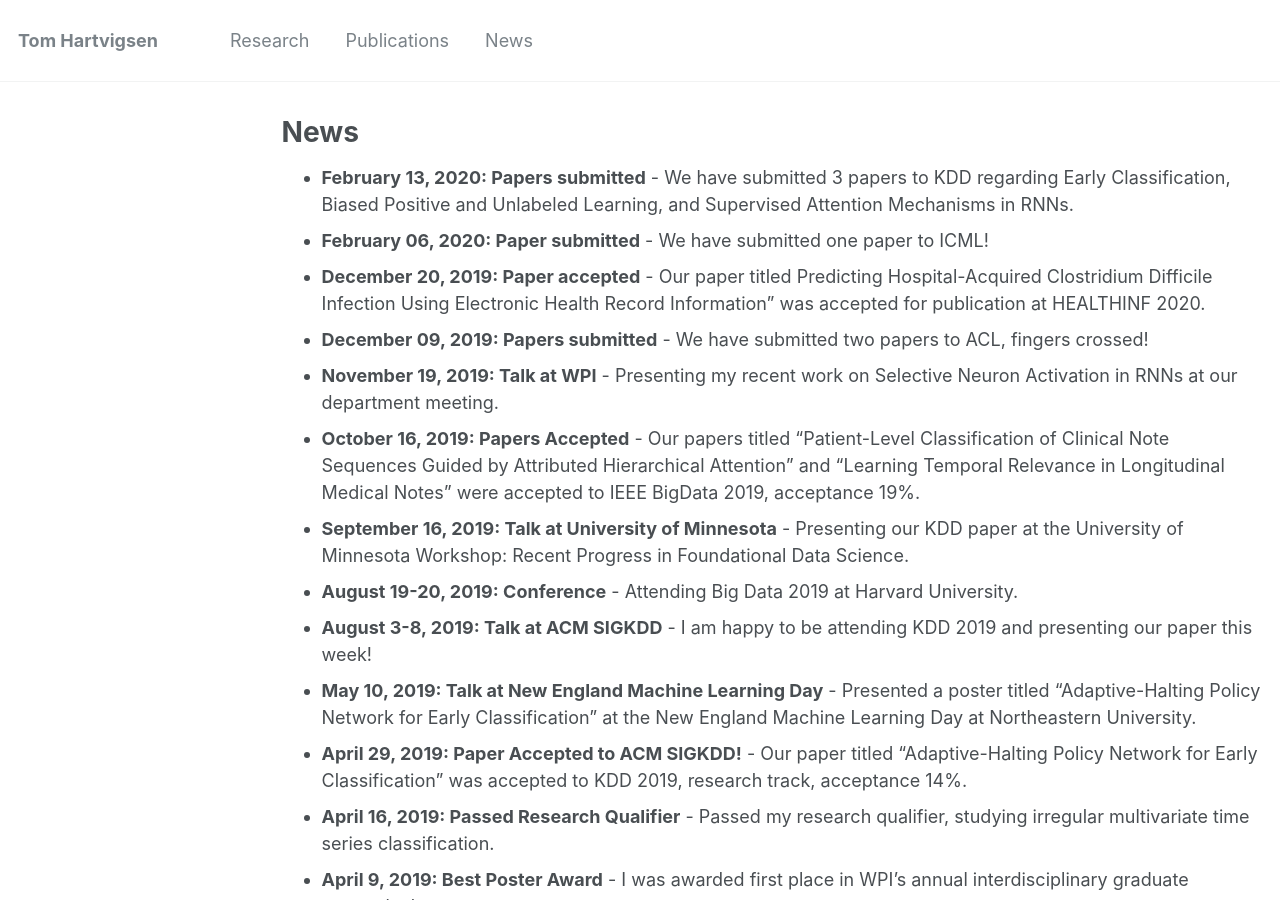
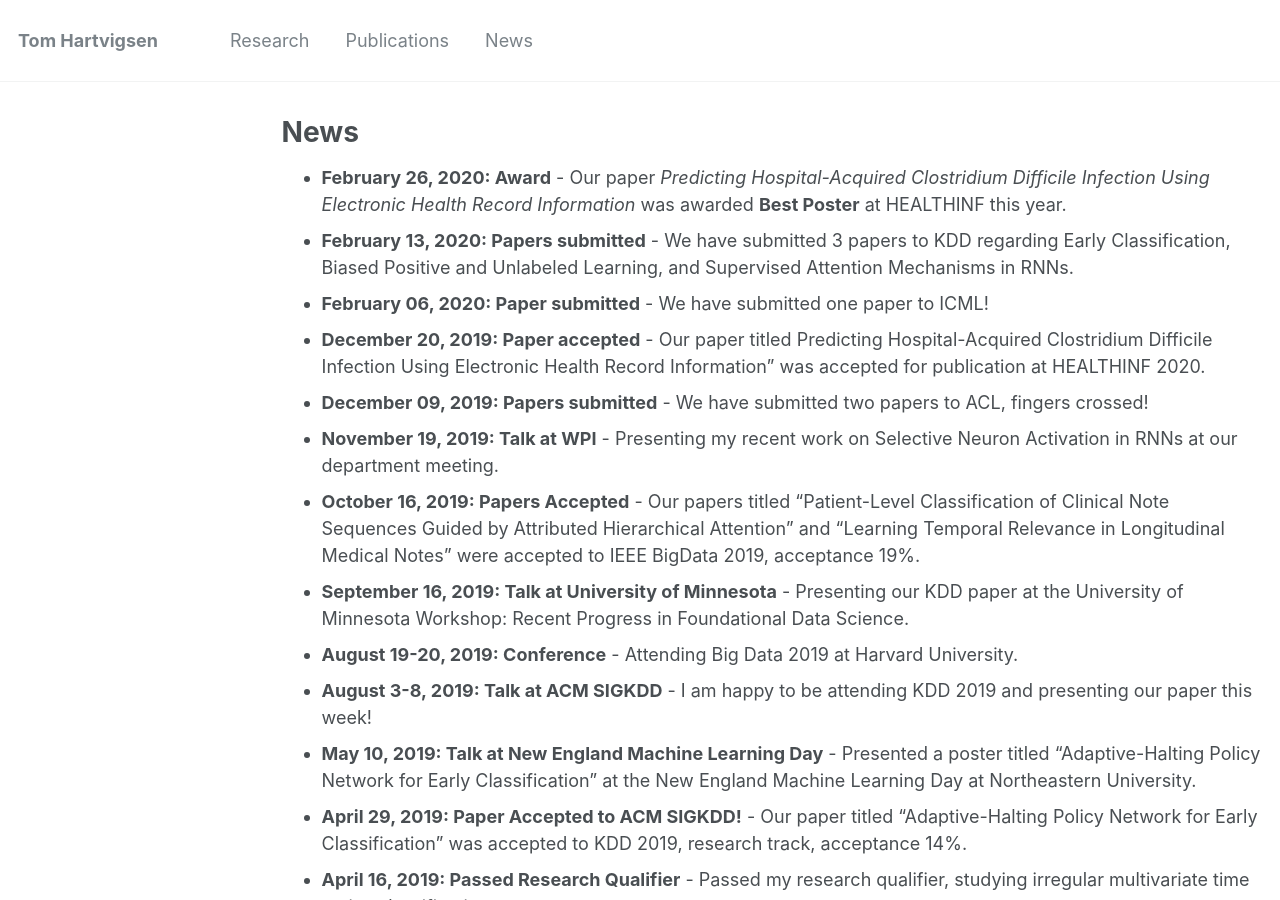
Before and after one commit to Thartvigsen/thartvigsen.github.io, a Jekyll site: the page built from _pages/news.md, in a window 1280 px wide and 900 px high. Built offline with Jekyll 4.4.1, drawn with Linux system fonts in a browser that asks for light colours.

Commit message:
best poster award

```diff
--- a/_pages/news.md
+++ b/_pages/news.md
@@ -5,6 +5,7 @@ permalink: /news/
 author_profile: false
 ---
 
+- **February 26, 2020: Award** - Our paper *Predicting Hospital-Acquired Clostridium Difficile Infection Using Electronic Health Record Information* was awarded **Best Poster** at HEALTHINF this year.
 - **February 13, 2020: Papers submitted** - We have submitted 3 papers to KDD regarding Early Classification, Biased Positive and Unlabeled Learning, and Supervised Attention Mechanisms in RNNs.
 - **February 06, 2020: Paper submitted** - We have submitted one paper to ICML!
 - **December 20, 2019: Paper accepted** - Our paper titled Predicting Hospital-Acquired Clostridium Difficile Infection Using Electronic Health Record Information" was accepted for publication at HEALTHINF 2020.
--- /dev/null
+++ b/assets/css/style.scss
@@ -0,0 +1,454 @@
+---
+---
+
+@import "{{ site.theme }}";
+
+body {
+  background-color: #fff;
+  padding:50px;
+  font: 14px/1.5 -apple-system, BlinkMacSystemFont, "Segoe UI", Roboto, Oxygen, Ubuntu, Cantarell, "Fira Sans", "Droid Sans", "Helvetica Neue", Arial, sans-serif, "Apple Color Emoji", "Segoe UI Emoji", "Segoe UI Symbol";
+  color:#595959;
+  font-weight:400;
+}
+
+h1, h2, h3, h4, h5, h6 {
+  color:#222;
+  margin:0 0 20px;
+}
+
+p, ul, ol, table, pre, dl {
+  margin:0 0 20px;
+}
+
+h1, h2, h3 {
+  line-height:1.1;
+}
+
+h1 {
+  font-size:28px;
+  font-weight: 500;
+}
+
+h2 {
+  color:#393939;
+  font-weight: 500;
+}
+
+h3, h4, h5, h6 {
+  color:#494949;
+  font-weight: 500;
+}
+
+a {
+  color:#39c;
+  text-decoration:none;
+}
+
+a:hover {
+  color:#069;
+}
+
+a small {
+  font-size:11px;
+  color:#777;
+  margin-top:-0.3em;
+  display:block;
+}
+
+a:hover small {
+  color:#777;
+}
+
+.wrapper {
+  width:1020px;
+  margin: auto;
+}
+
+blockquote {
+  border-left:1px solid #e5e5e5;
+  margin:0;
+  padding:0 0 0 20px;
+  font-style:italic;
+}
+
+code, pre {
+  font-family:Monaco, Bitstream Vera Sans Mono, Lucida Console, Terminal, Consolas, Liberation Mono, DejaVu Sans Mono, Courier New, monospace;
+  color:#333;
+}
+
+pre {
+  padding:8px 15px;
+  background: #f8f8f8;
+  border-radius:5px;
+  border:1px solid #e5e5e5;
+  overflow-x: auto;
+}
+
+table {
+  width:100%;
+  border-collapse:collapse;
+}
+
+th, td {
+  text-align:left;
+  padding:5px 10px;
+  /*border:1px solid #e5e5e5;*/
+}
+
+dt {
+  color:#444;
+  font-weight:500;
+}
+
+th {
+  color:#444;
+}
+
+img {
+  max-width:100%;
+}
+
+header {
+  /*margin-top:100px;*/
+  width:270px;
+  float:left;
+  position:fixed;
+  -webkit-font-smoothing:subpixel-antialiased;
+}
+
+section {
+  width:700px;
+  float:right;
+  padding-bottom:50px;
+  padding-left:150px;
+  padding-top:50px;
+}
+
+small {
+  font-size:11px;
+}
+
+hr {
+  border:0;
+  background:#e5e5e5;
+  height:1px;
+  margin:0 0 20px;
+}
+
+footer {
+  width:270px;
+  float:left;
+  position:fixed;
+  bottom:50px;
+  -webkit-font-smoothing:subpixel-antialiased;
+}
+
+@media print, screen and (max-width: 960px) {
+
+  div.wrapper {
+    width:auto;
+    margin:0;
+  }
+
+  header, section, footer {
+    float:none;
+    position:static;
+    width:auto;
+  }
+
+  header {
+    padding-right:320px;
+  }
+
+  section {
+    border:1px solid #e5e5e5;
+    border-width:1px 0;
+    padding:20px 0;
+    margin:0 0 20px;
+  }
+
+  header a small {
+    display:inline;
+  }
+
+  header ul {
+    position:absolute;
+    right:50px;
+    top:52px;
+  }
+}
+
+@media print, screen and (max-width: 720px) {
+  body {
+    word-wrap:break-word;
+  }
+
+  header {
+    padding:0;
+  }
+
+  header ul, header p.view {
+    position:static;
+  }
+
+  pre, code {
+    word-wrap:normal;
+  }
+}
+
+@media print, screen and (max-width: 480px) {
+  body {
+    padding:15px;
+  }
+
+  header ul {
+    width:99%;
+  }
+
+  header li, header ul li + li + li {
+    width:33%;
+  }
+}
+
+@media print {
+  body {
+    padding:0.4in;
+    font-size:12pt;
+    color:#444;
+  }
+}
+
+sidenav
+{
+  position: fixed;
+}
+
+topnav
+{
+  vertical-align: top;
+  background-color: #888888;
+  position: fixed;
+  margin-left: 400px;
+  width:80%;
+  border: 0px;
+  border-bottom: 1px;
+  border-style: dashed;
+  margin-bottom: 10px
+}
+
+body
+{
+  background-color: #fff;
+  padding:50px;
+  font: 14px/1.5 -apple-system, BlinkMacSystemFont, "Segoe UI", Roboto, Oxygen, Ubuntu, Cantarell, "Fira Sans", "Droid Sans", "Helvetica Neue", Arial, sans-serif, "Apple Color Emoji", "Segoe UI Emoji", "Segoe UI Symbol";
+  color:#595959;
+  font-weight:400;
+}
+
+.navItem
+{
+  font-size: 22px;
+  font-weight: lighter;
+  /*padding: 20px;*/
+}
+
+.navbar.navbar
+{
+  margin-top:-16px;
+  margin-bottom:26px;
+  font-size: 22px;
+  padding-left: 72px;
+  font-weight: lighter;
+  /*font-family: Helvetica,sans-serif;*/
+  text-align: center;
+  margin-left: auto;
+  margin-right: auto;
+  list-style-type: none;
+}
+
+.navbar_li.navbar_li
+{
+  /*display: inline;*/
+  margin-bottom: 7px;
+  margin-right: 64px;
+  list-style: none;
+  text-align: center;
+}
+
+.navbar_li a:hover,
+.navbar_li a:focus
+{
+  border-bottom-style: solid;
+  border-top-style: solid;
+  border-width: 1px;
+  color: #80CCFF;
+}
+
+#selected
+{
+  text-decoration: underline;
+}
+
+/* --------------
+/* --- PAPERS --- */
+/* -------------- */
+
+
+/* PAPERS PAGE */
+.paper_line
+{
+  margin-left: 20px;
+  margin-right: 20px;
+  padding-right: 20px;
+  text-align: left;
+}
+
+.paper_title
+{
+  margin-left: 60px;
+  margin-right: 20px;
+  padding-right: 20px;
+  text-align: left;
+  font-weight: 800;
+}
+
+
+#bibtexFont
+{
+  font-size: 10px;
+  color:#9AC39D !important;
+}
+
+#appendixFont
+{
+  color:#E8AB6B !important;
+}
+
+
+/* ---------------- */
+/* --- PICTURES --- */
+/* ---------------- */
+.colPortrait
+{
+  margin-bottom: 8px;
+  border-radius: 10px;
+}
+
+#collaboratorWrapper
+{
+  text-align: center;
+  margin-left: -30%;
+}
+
+/* ------------ */
+/* --- BLOG --- */
+/* ------------ */
+
+
+
+#blognav
+{
+  float:right;
+  padding:14px;
+  border-radius: 10px;
+  border-color: #cdcccc;
+  border:dotted;
+  border-width: 1px;
+  margin-left:38px;
+  margin-top:10px;
+  margin-right:36px;
+  margin-bottom:40px;
+  width:195px;
+}
+
+#allPostList
+{
+  /*margin-left:20px;*/
+  line-height: 24px;
+  text-align: justify;
+}
+
+#blognavHeader
+{
+  margin-top: -2px;
+  font-style: italic;
+  font-weight: lighter;
+  text-align: center;
+}
+
+.blognav_element
+{
+  margin-left:16px;
+  font-size: 16px;
+}
+
+.blognav_element a:hover,
+.blognav_element a:focus
+{
+  border-bottom-style: solid;
+  border-top-style: solid;
+  border-width: 1px;
+  color: #80CCFF;
+}
+
+#blog_selected
+{
+  text-decoration: underline;
+}
+
+
+/* TUTORIAL */
+
+skinnycode
+{
+  font-family: monospace;
+  background:#F8F8FF;
+  border:black dashed 1px;
+  padding:6px;
+  margin-right: auto;
+  margin-left: 20px;
+  margin-bottom: 10px;
+  display:inline-block;
+  max-width:75%;
+}
+
+code
+{
+  font-family: monospace;
+  background:#F8F8FF;
+  border:black dashed 1px;
+  padding:6px;
+  margin-right: auto;
+  margin-left: 20px;
+  margin-bottom: 10px;
+  display:block;
+  max-width:75%;
+}
+
+mathcode
+{
+  font-family: monospace;
+  background:#F8F8FF;
+  border:black dashed 1px;
+  padding:6px;
+  margin-left: 80px;
+  display:inline-block;
+  max-width:60%;
+}
+
+#tutorialP
+{
+  max-width:80%;
+}
+
+#definition
+{
+  margin-left: 30px;
+  margin-bottom: 20px;
+  margin-right: 300px;
+  text-align: left;
+  font-family: serif;
+  padding: 10px;
+  max-width: 90%;
+  border-style: solid;
+}
```
Also changed, not shown: pages/hobbies.md (added, +7 -0 lines), pages/learning_resources.md (added, +50 -0 lines), pages/past_research.md (added, +66 -0 lines), pages/publications.md (added, +7 -0 lines), 5 other files.
